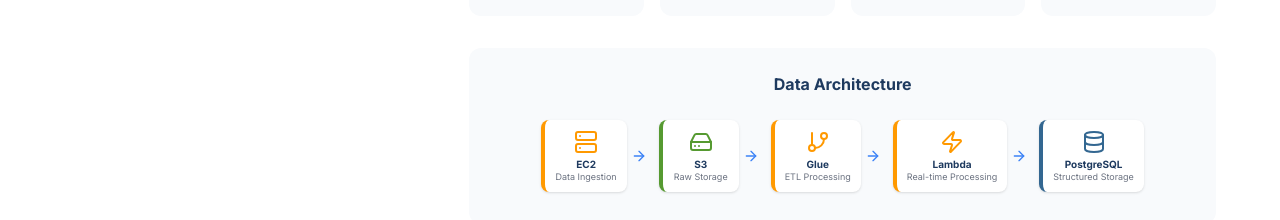
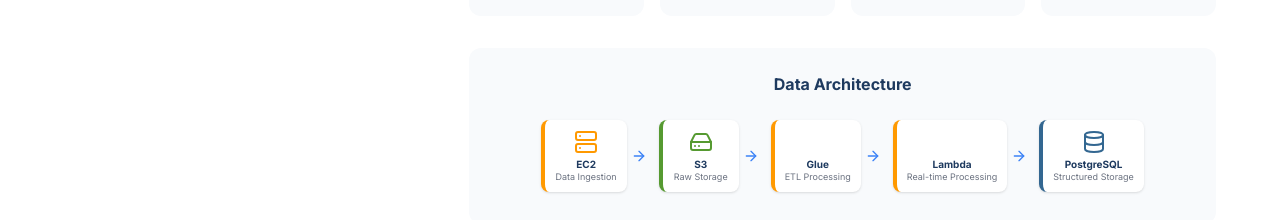
Before and after one commit to ThuatNguyenZ/profile, a React (Vite) app: page / in a window 1280 px wide. Shown: the part 4164-4384 px from the top of the page. Built offline with nearby package versions, Linux system fonts and the light colour scheme; some icons are missing.

Commit message:
feat: add AWS-style Glue and Lambda custom icons

```diff
--- a/src/components/experience/ArchitectureDiagram.jsx
+++ b/src/components/experience/ArchitectureDiagram.jsx
@@ -1,5 +1,5 @@
 import { motion } from 'framer-motion'
-import { ArrowRight, Server, HardDrive, GitBranch, Zap, Database } from 'lucide-react'
+import { ArrowRight, Server, HardDrive, Zap, Database } from 'lucide-react'
 
 const serviceColors = {
   EC2: '#FF9900',
@@ -9,21 +9,48 @@
   PostgreSQL: '#336791',
 }
 
+// AWS Glue Icon - Custom SVG
+function GlueIcon({ size = 24, color }) {
+  return (
+    <svg width={size} height={size} viewBox="0 0 24 24" fill="none" stroke={color} strokeWidth="2" strokeLinecap="round" strokeLinejoin="round">
+      <circle cx="6" cy="6" r="3" />
+      <circle cx="18" cy="6" r="3" />
+      <circle cx="6" cy="18" r="3" />
+      <circle cx="18" cy="18" r="3" />
+      <path d="M9 6h6" />
+      <path d="M9 18h6" />
+      <path d="M6 9v6" />
+      <path d="M18 9v6" />
+    </svg>
+  )
+}
+
+// AWS Lambda Icon - Custom SVG (λ symbol)
+function LambdaIcon({ size = 24, color }) {
+  return (
+    <svg width={size} height={size} viewBox="0 0 24 24" fill="none" stroke={color} strokeWidth="2.5" strokeLinecap="round" strokeLinejoin="round">
+      <path d="M8 4h2l6 12" />
+      <path d="M12 8l6 12" />
+      <path d="M8 20h10" />
+    </svg>
+  )
+}
+
 // Custom SVG icons for each service
 const serviceIcons = {
-  compute: ({ size = 32, color }) => (
+  compute: ({ size = 24, color }) => (
     <Server size={size} strokeWidth={2} color={color} />
   ),
-  storage: ({ size = 32, color }) => (
+  storage: ({ size = 24, color }) => (
     <HardDrive size={size} strokeWidth={2} color={color} />
   ),
-  etl: ({ size = 32, color }) => (
-    <GitBranch size={size} strokeWidth={2} color={color} />
+  etl: ({ size = 24, color }) => (
+    <GlueIcon size={size} color={color} />
   ),
-  function: ({ size = 32, color }) => (
-    <Zap size={size} strokeWidth={2} color={color} />
+  function: ({ size = 24, color }) => (
+    <LambdaIcon size={size} color={color} />
   ),
-  database: ({ size = 32, color }) => (
+  database: ({ size = 24, color }) => (
     <Database size={size} strokeWidth={2} color={color} />
   ),
 }
```
